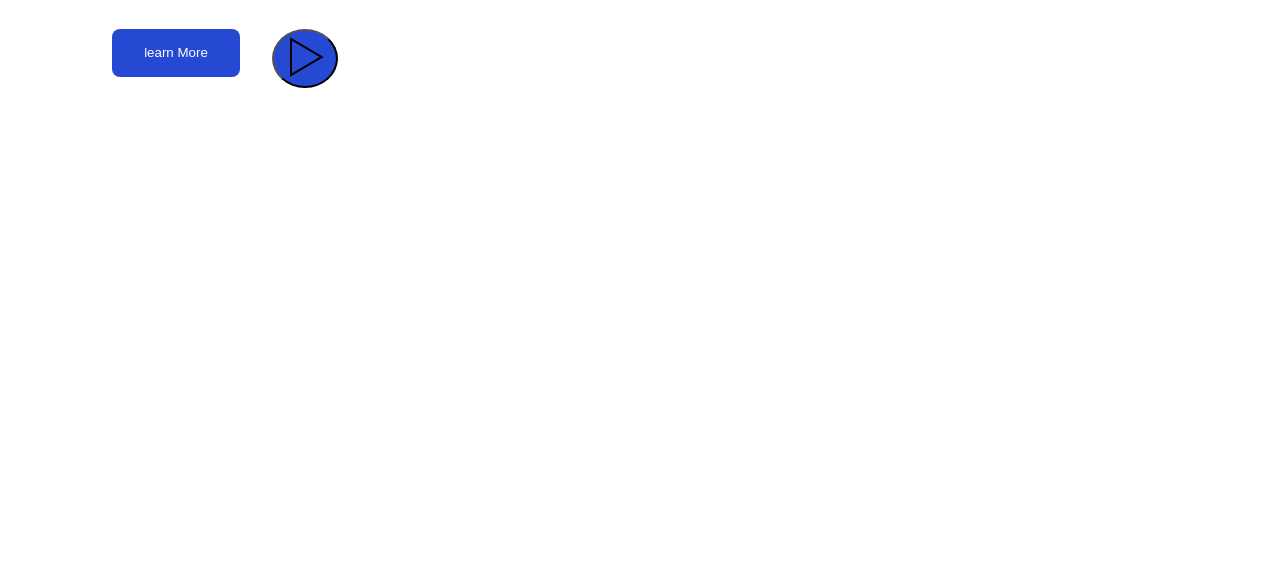
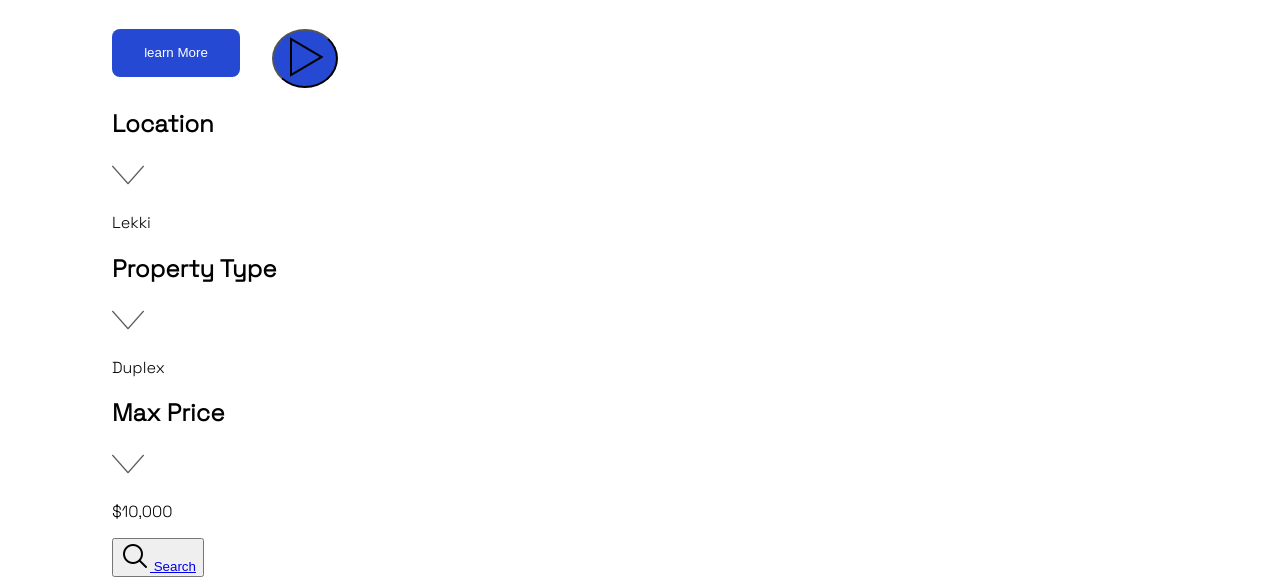
Before and after one commit to Paulinendemo/Project-1, a plain HTML site: page index.html in a window 1280 px wide. Shown: the part 759-1344 px from the top of the page. Before the commit the page ends 855 px from the top, so only its background shows below. Drawn offline with Linux system fonts and the light colour scheme.

Commit message:
added the class second

```diff
--- a/index.html
+++ b/index.html
@@ -58,5 +58,35 @@
         </div>
     </div>
 
+    <div class="second">
+        <div class="location">
+            <div class="head">
+                <h2>Location</h2>
+                <img src="images/icons8-down-arrow-32.png"alt="">
+            </div>
+            <p>
+            Lekki
+            </p>
+        </div>
+        <div class="location">
+            <div class="head">
+                <h2>Property Type</h2>
+                <img src="images/icons8-down-arrow-32.png"alt="">
+            </div>
+            <p>Duplex</p>
+        </div>
+        <div class="location">
+            <div class="head">
+                <h2>Max Price</h2>
+                <img src="images/icons8-down-arrow-32.png"alt="">
+            </div>
+            <p> $10,000</p>
+        </div>
+        <div class="search">
+            <button><a href="#"><img src="images/icons8-search-30.png" alt=""> Search</a></button>
+        </div>
+    </div>
+
+
 </body>
 </html>
```
Also changed, not shown: images/icons8-down-arrow-32.png (added), images/icons8-search-30.png (added).
